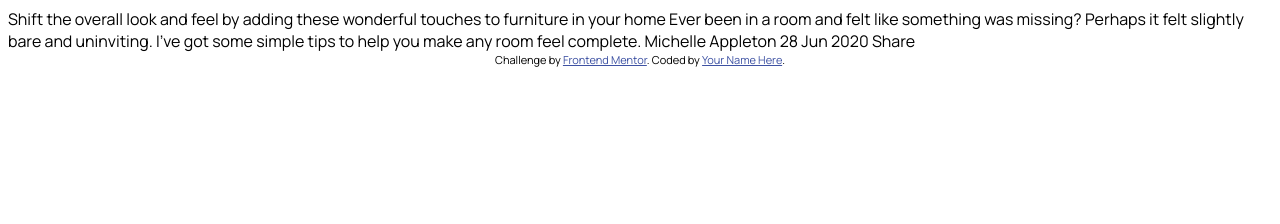
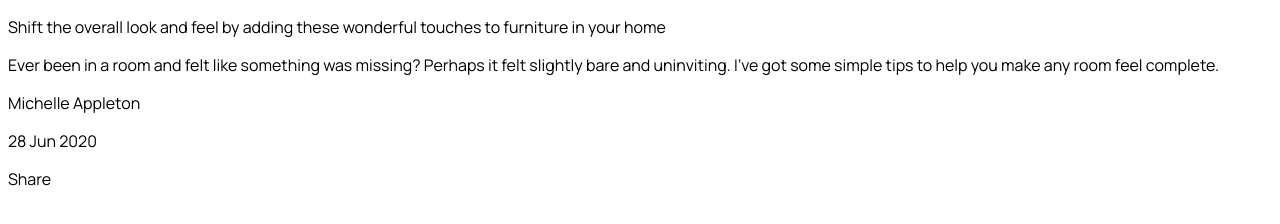
Before and after one commit to Obiwumma/article-preview, a plain HTML site: page index.html in a window 1280 px wide. Drawn offline with Linux system fonts and the light colour scheme.

Commit message:
Added structure to the html

```diff
--- a/index.html
+++ b/index.html
@@ -22,21 +22,26 @@
 </head>
 <body>
 
-  Shift the overall look and feel by adding these wonderful
-  touches to furniture in your home
+  <main>
+    <p>
+      Shift the overall look and feel by adding these wonderful touches to furniture in your home
+    </p>
+<p></p>
+    <p>
+      Ever been in a room and felt like something was missing? Perhaps it felt slightly bare and uninviting. I’ve got some simple tips to help you make any room feel complete.
+    </p>
 
-  Ever been in a room and felt like something was missing? Perhaps
-  it felt slightly bare and uninviting. I’ve got some simple tips
-  to help you make any room feel complete.
-
-  Michelle Appleton
-  28 Jun 2020
+    <footer>
+      <p>Michelle Appleton</p>
+      <p>28 Jun 2020</p>
+    </footer>
 
   Share
+  </main>
 
-  <div class="attribution">
+  <!-- <div class="attribution">
     Challenge by <a href="https://www.frontendmentor.io?ref=challenge" target="_blank">Frontend Mentor</a>.
     Coded by <a href="#">Your Name Here</a>.
-  </div>
+  </div> -->
 </body>
 </html>
```
